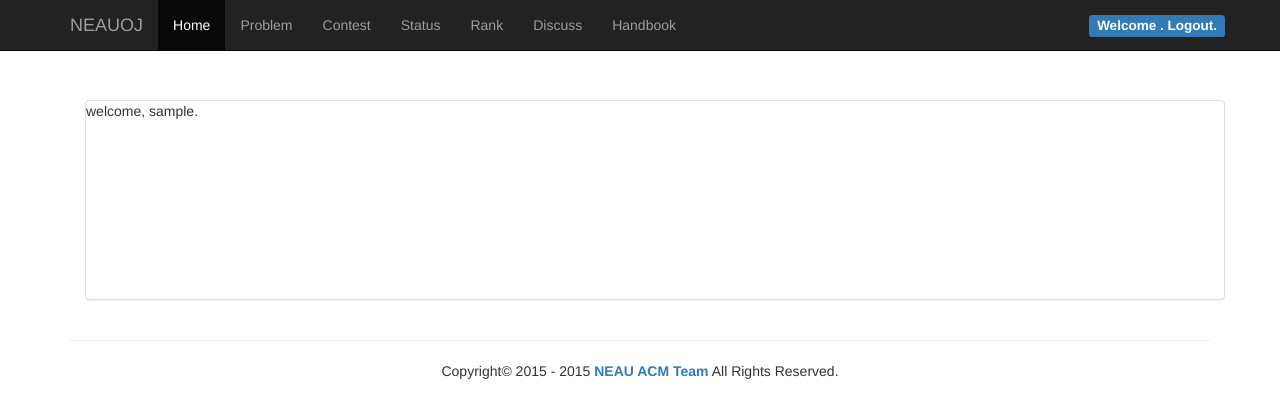
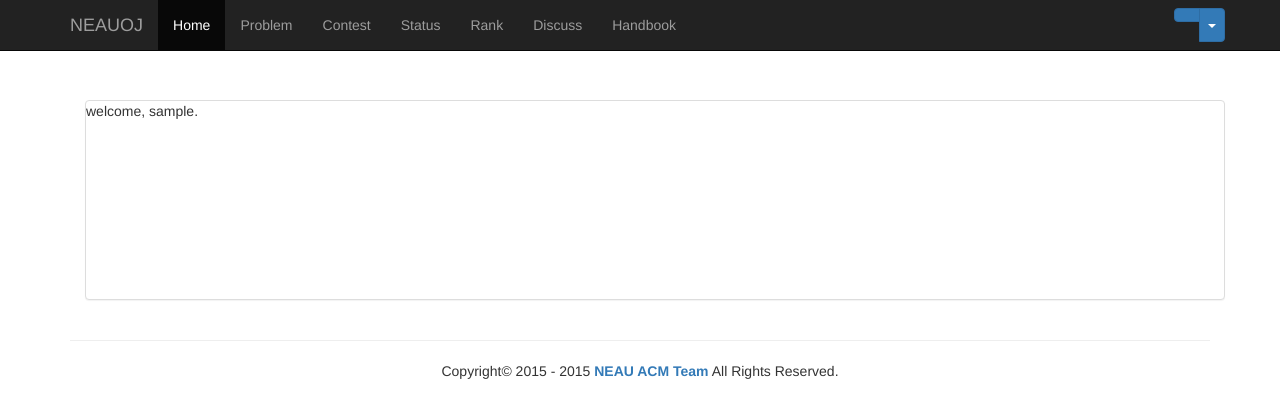
Before and after one commit to codecola1/neauoj, a Django app: page / in a window 1280 px wide. Shown: the top 418 px of the page. Run offline with Django 3.2, Linux system fonts and the light colour scheme; the visitor is signed in with stand-in values (Sample User, id 1); some libraries are stand-ins or nearby versions.

Commit message:
base user button

```diff
--- a/web/core/static/css/base.css
+++ b/web/core/static/css/base.css
@@ -33,7 +33,7 @@
 }
 
 .welcome {
-    margin-top: 5px;
+    margin-top: 8px;
 }
 
 .welcome a {
--- a/web/core/templates/base.html
+++ b/web/core/templates/base.html
@@ -40,7 +40,20 @@
 					</ul>
 					<ul class="nav navbar-nav navbar-right">
                         {% if user.is_authenticated %}
-                            <li class="welcome"><h4><span class="label label-primary">Welcome <a href="{% url "userpage" user.username %}">{{ user.info.nickname }}</a>.<a href={% url "logout" %}> Logout.</a> </span></h4></li>
+                            <div class="btn-group welcome">
+                                <a type="button" class="btn btn-primary" href="{% url "userpage" user.username %}" style="letter-spacing:2px;">{{ user.info.nickname }}</a>
+                                <button type="button" class="btn btn-primary dropdown-toggle" data-toggle="dropdown" aria-haspopup="true" aria-expanded="false">
+                                    <span class="caret"></span>
+                                    <span class="sr-only">Toggle Dropdown</span>
+                                </button>
+                                <ul class="dropdown-menu">
+                                    <li><a href="{% url "userpage" user.username %}">Infomathion</a></li>
+                                    <li><a href="#">Account</a></li>
+                                    <li role="separator" class="divider"></li>
+                                    <li><a href="{% url "logout" %}">Logout</a></li>
+                                </ul>
+                            </div>
+{#                            <li class="welcome"><h4><span class="label label-primary">Welcome <a href="{% url "userpage" user.username %}">{{ user.info.nickname }}</a>.<a href={% url "logout" %}> Logout.</a> </span></h4></li>#}
                         {% else %}
 						    <li><button id="button" type="button" class="btn btn-primary" data-toggle="modal" data-target="#LoginModal">Login</button></li>
 						    <li><a id="button" type="button" class="btn btn-primary" href="{% url 'register' %}">Register</a></li>
--- a/web/users/templates/user_main.html
+++ b/web/users/templates/user_main.html
@@ -19,7 +19,7 @@
             width: 100%;
             height: 40px;
             font-size:20px;
-            letter-spacing:4px;
+            letter-spacing:2px;
         }
         #list .list-group {
             margin-top: 20px;
```
